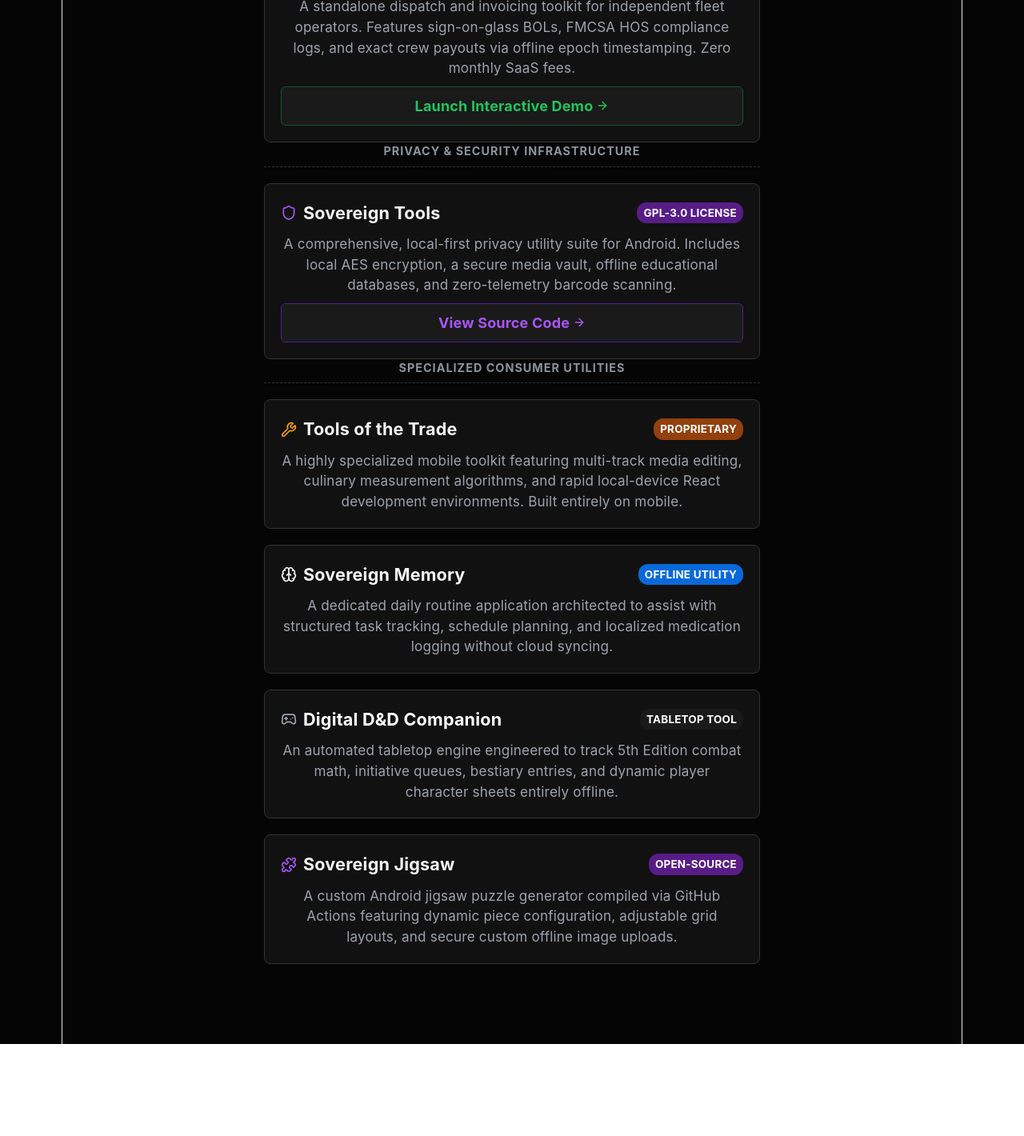
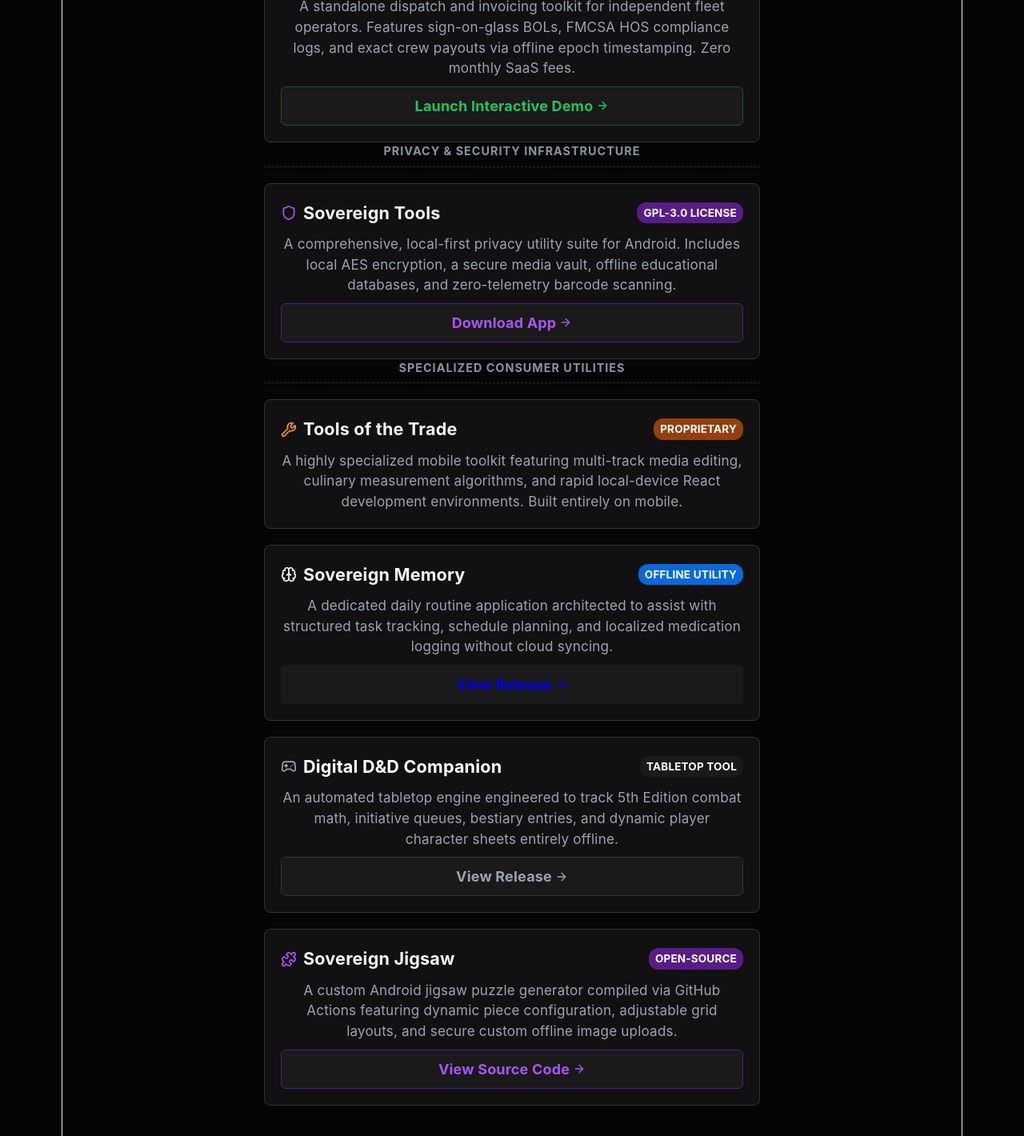
Before and after one commit to xNoOnex/xNoOnex.github.io, a React app: page / in a window 1280 px wide. Shown: the part 1073-2493 px from the top of the page at 80% size. Before the commit the page ends 2378 px from the top, so only its background shows below. Built offline with nearby package versions, Linux system fonts and the light colour scheme; the HTML template or start-up script is replaced by a standard one.

Commit message:
feat: complete portfolio links with correct routing

```diff
--- a/src/App.jsx
+++ b/src/App.jsx
@@ -58,7 +58,6 @@
           </a>
         </div>
 
-        {/* --- PGP KEY COLLAPSIBLE BLOCK --- */}
         <details className="mt-3" style={{ background: '#11161d', border: '1px solid #30363d', borderRadius: '6px', padding: '12px' }}>
           <summary style={{ cursor: 'pointer', color: '#bc8cff', fontWeight: 'bold', fontSize: '0.85rem', outline: 'none', display: 'flex', alignItems: 'center' }}>
             <Lock size={16} className="mr-2" /> View Public PGP Key
@@ -75,7 +74,6 @@
         </details>
       </header>
 
-      {/* Estimator CTA Card */}
       <div className="project-card border-green mt-4" style={{ backgroundColor: '#11161d' }}>
         <div className="flex-between">
           <h4 className="project-name text-green"><Calculator size={20} className="mr-2" /> Universal Deployment Estimator</h4>
@@ -84,14 +82,13 @@
         <p className="project-desc">
           Configure offline-first software requirements, calculate flat-rate deployment scopes, and generate binding fleet service agreements dynamically.
         </p>
-        <a href="https://xnoonex.github.io/sovereign-invoicing/" target="_blank" className="btn bg-dark border-green text-green mt-2 flex-center">
+        <a href="https://sovereigntyisprivacy.com/sovereign-invoicing/" target="_blank" className="btn bg-dark border-green text-green mt-2 flex-center">
           Configure Custom App & Estimate <ArrowRight size={16} className="ml-1" />
         </a>
       </div>
 
       <main className="projects-section">
 
-        {/* Category 1: B2B Fleet */}
         <h3 className="section-title mt-4" style={{ borderBottom: '1px dashed #30363d', paddingBottom: '8px', color: '#8b949e', fontSize: '0.8rem', textTransform: 'uppercase', letterSpacing: '1px' }}>
           Commercial & Fleet Operations
         </h3>
@@ -104,12 +101,11 @@
           <p className="project-desc">
             A standalone dispatch and invoicing toolkit for independent fleet operators. Features sign-on-glass BOLs, FMCSA HOS compliance logs, and exact crew payouts via offline epoch timestamping. Zero monthly SaaS fees.
           </p>
-          <a href="https://xNoOnex.github.io/chronos-demo" target="_blank" className="btn bg-dark text-green border-green mt-2 flex-center">
+          <a href="https://sovereigntyisprivacy.com/chronos-demo/" target="_blank" className="btn bg-dark text-green border-green mt-2 flex-center">
             Launch Interactive Demo <ArrowRight size={16} className="ml-1" />
           </a>
         </div>
 
-        {/* Category 2: Security */}
         <h3 className="section-title mt-4" style={{ borderBottom: '1px dashed #30363d', paddingBottom: '8px', color: '#8b949e', fontSize: '0.8rem', textTransform: 'uppercase', letterSpacing: '1px' }}>
           Privacy & Security Infrastructure
         </h3>
@@ -122,12 +118,11 @@
           <p className="project-desc">
             A comprehensive, local-first privacy utility suite for Android. Includes local AES encryption, a secure media vault, offline educational databases, and zero-telemetry barcode scanning.
           </p>
-          <a href="https://github.com/xNoOnex/SovereignTools1" target="_blank" className="btn bg-dark text-purple border-purple mt-2 flex-center">
-            View Source Code <ArrowRight size={16} className="ml-1" />
+          <a href="https://sovereigntyisprivacy.com/SovereignTools1/#download" target="_blank" className="btn bg-dark text-purple border-purple mt-2 flex-center">
+            Download App <ArrowRight size={16} className="ml-1" />
           </a>
         </div>
 
-        {/* Category 3: Consumer / Utilities */}
         <h3 className="section-title mt-4" style={{ borderBottom: '1px dashed #30363d', paddingBottom: '8px', color: '#8b949e', fontSize: '0.8rem', textTransform: 'uppercase', letterSpacing: '1px' }}>
           Specialized Consumer Utilities
         </h3>
@@ -150,6 +145,9 @@
           <p className="project-desc">
             A dedicated daily routine application architected to assist with structured task tracking, schedule planning, and localized medication logging without cloud syncing.
           </p>
+          <a href="https://github.com/xNoOnex/Sovereign-Memory" target="_blank" className="btn bg-dark text-blue border-blue mt-2 flex-center">
+            View Release <ArrowRight size={16} className="ml-1" />
+          </a>
         </div>
 
         <div className="project-card border-gray mt-3">
@@ -160,6 +158,9 @@
           <p className="project-desc">
             An automated tabletop engine engineered to track 5th Edition combat math, initiative queues, bestiary entries, and dynamic player character sheets entirely offline.
           </p>
+          <a href="https://github.com/xNoOnex/No-hassle-D-D" target="_blank" className="btn bg-dark text-gray border-gray mt-2 flex-center">
+            View Release <ArrowRight size={16} className="ml-1" />
+          </a>
         </div>
 
         <div className="project-card border-purple mt-3">
@@ -170,14 +171,15 @@
           <p className="project-desc">
             A custom Android jigsaw puzzle generator compiled via GitHub Actions featuring dynamic piece configuration, adjustable grid layouts, and secure custom offline image uploads.
           </p>
+          <a href="https://github.com/xNoOnex/Sovereign-Jigsaw" target="_blank" className="btn bg-dark text-purple border-purple mt-2 flex-center">
+            View Source Code <ArrowRight size={16} className="ml-1" />
+          </a>
         </div>
 
       </main>
 
-      {/* Spacer so bottom text isn't hidden by the fixed footer */}
       <div style={{ height: '70px' }}></div>
 
-      {/* Sticky Ethos Footer */}
       <div className="sticky-ethos">
         <Lock size={14} className="text-purple mr-2 inline-icon" />
         <span className="italic font-bold text-sm">"Sovereignty is Privacy. Take back your freedom. Stay sovereign."</span>
```
